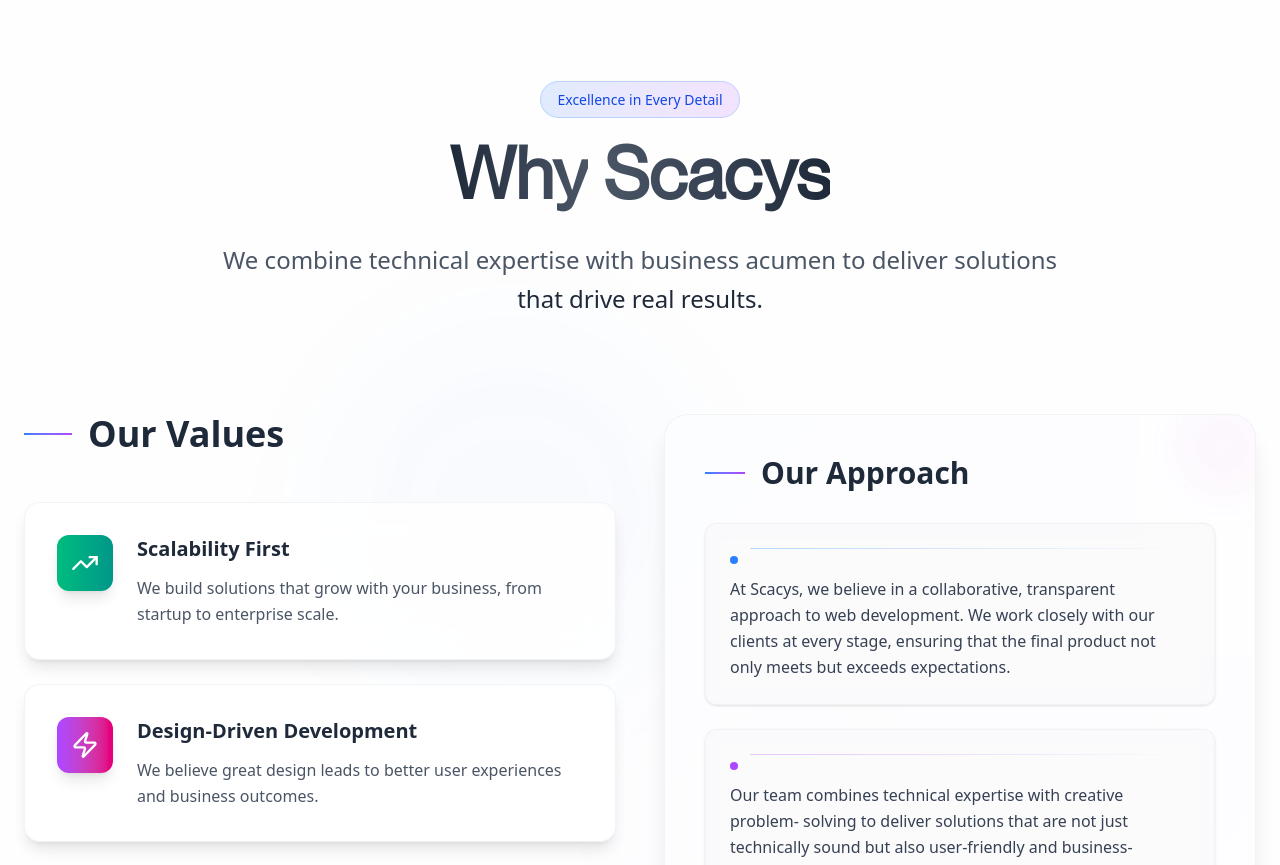
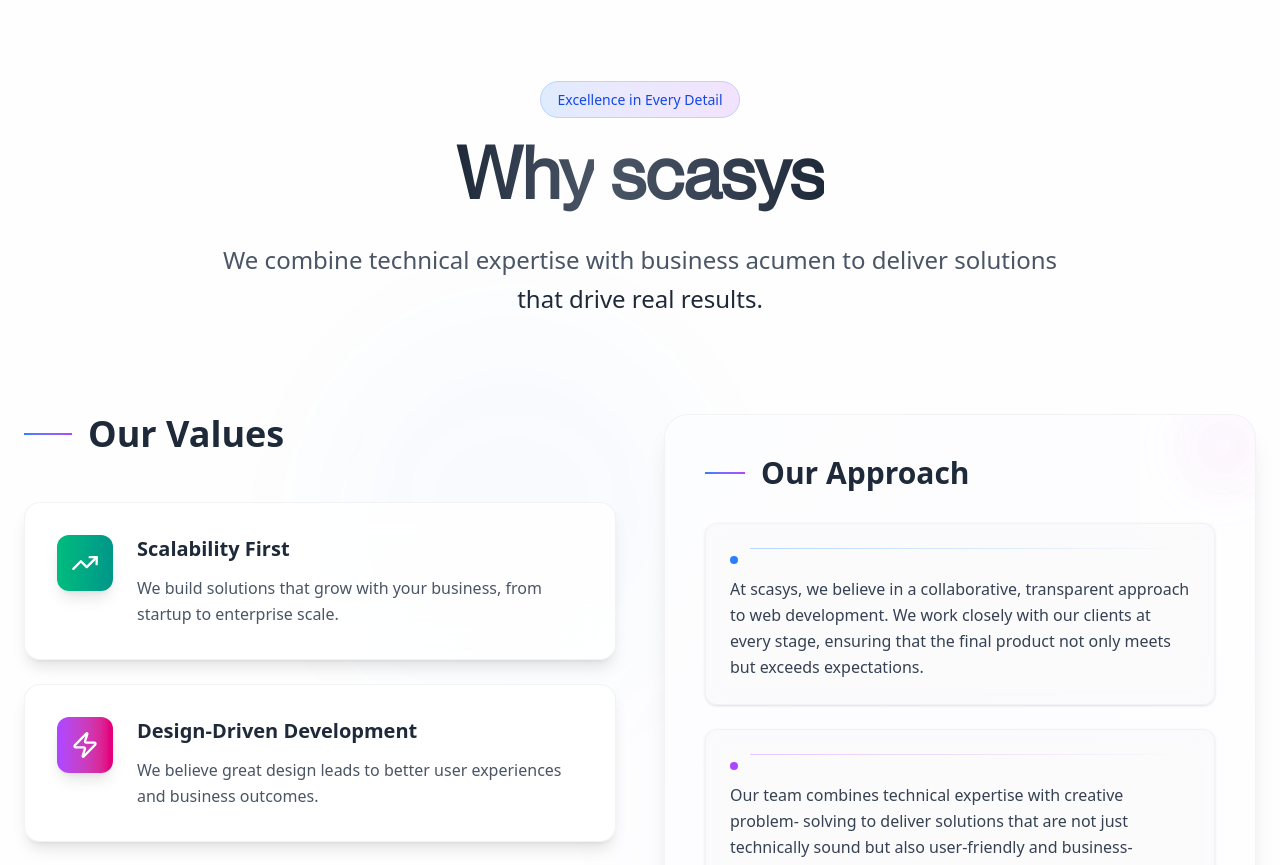
Before and after one commit to ShivamMittal-18/Scasys, a React (Vite) app: page / in a window 1280 px wide. Shown: the part 7440-8305 px from the top of the page. Built offline with nearby package versions, Linux system fonts and the light colour scheme.

Commit message:
correction

```diff
--- a/src/components/WhyScasys.jsx
+++ b/src/components/WhyScasys.jsx
@@ -1,6 +1,6 @@
 import { CheckCircle, Zap, Users, Shield, TrendingUp } from "lucide-react";
 
-export default function WhyScacys() {
+export default function Whyscasys() {
   const values = [
     {
       icon: TrendingUp,
@@ -50,7 +50,7 @@
               Why
             </span>
             <span className="start bg-gradient-to-r from-gray-600 via-gray-700 to-gray-800 bg-clip-text text-transparent ml-4">
-              Scacys
+              scasys
             </span>
           </h1>
           <p className="text-xl md:text-2xl text-gray-600 max-w-4xl mx-auto leading-relaxed font-light">
@@ -129,7 +129,7 @@
                       <div className="w-full h-px bg-gradient-to-r from-blue-400/40 to-transparent"></div>
                     </div>
                     <p className="text-gray-700 leading-relaxed group-hover:text-gray-800 transition-colors duration-300">
-                      At Scacys, we believe in a collaborative, transparent approach to
+                      At scasys, we believe in a collaborative, transparent approach to
                       web development. We work closely with our clients at every stage,
                       ensuring that the final product not only meets but exceeds
                       expectations.
```
